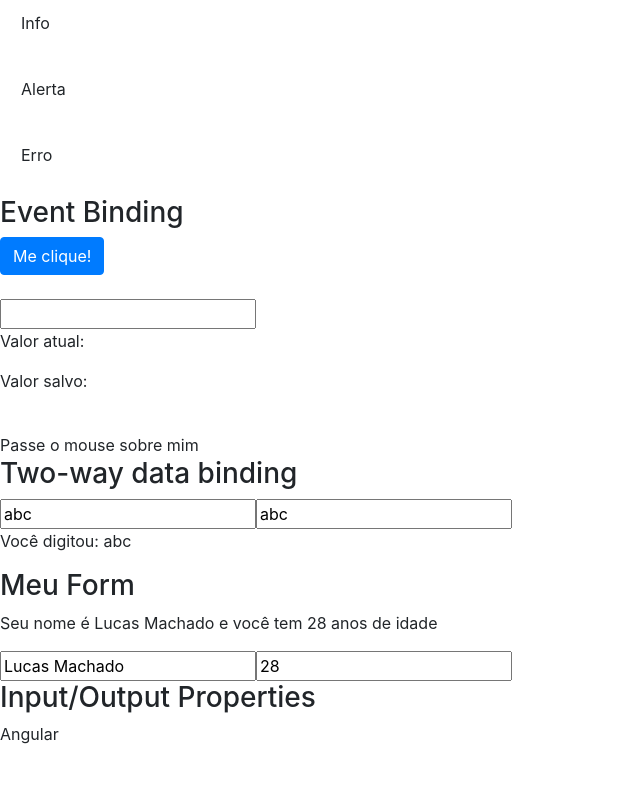
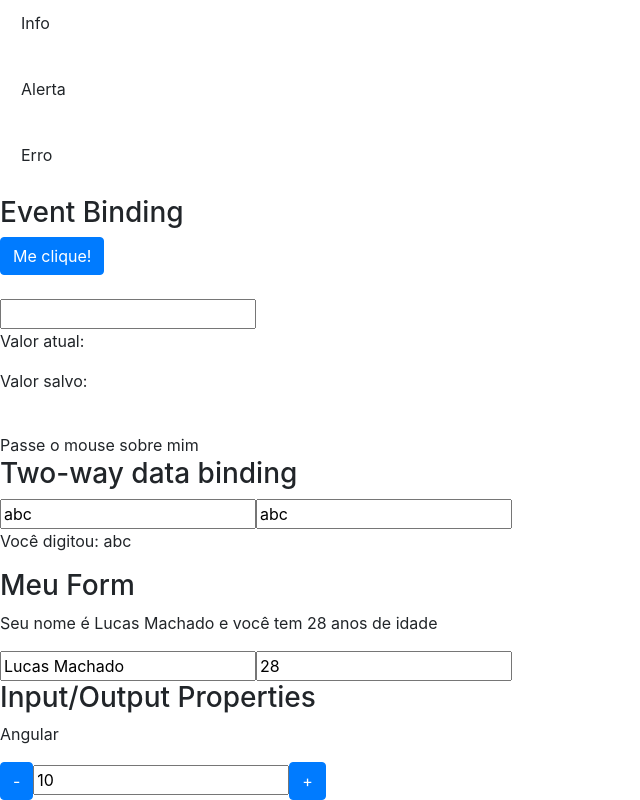
Before and after one commit to lucassmachado/data-bind, an Angular app: page / in a window 1280 px wide. Shown: the part 791-1591 px from the top of the page, without its empty margins (0-640 px from the left). Before the commit the page ends 1553 px from the top, so only its background shows below. Built offline with nearby package versions, Linux system fonts and the light colour scheme.

Commit message:
add output properties examples

```diff
--- a/src/app/data-binding/data-binding.component.html
+++ b/src/app/data-binding/data-binding.component.html
@@ -7,3 +7,7 @@
 <app-meu-form></app-meu-form>
 
 <app-input-output-properties></app-input-output-properties>
+
+<app-contador [valor]="10"
+    (mudouValor)="onMudouValor($event)">
+</app-contador>
--- a/src/app/data-binding/data-binding.component.ts
+++ b/src/app/data-binding/data-binding.component.ts
@@ -7,4 +7,8 @@
 })
 export class DataBindingComponent {
 
+  onMudouValor(evento) {
+    console.log(evento.novoValor);
+  }
+
 }
--- a/src/app/data-binding/data-binding.module.ts
+++ b/src/app/data-binding/data-binding.module.ts
@@ -9,6 +9,7 @@
 import { MeuFormComponent } from './meu-form/meu-form.component';
 import { InputOutputPropertiesComponent } from './input-output-properties/input-output-properties.component';
 import { InputPropertyComponent } from './input-property/input-property.component';
+import { OutputPropertyComponent } from './output-property/output-property.component';
 
 @NgModule({
   declarations: [
@@ -18,7 +19,8 @@
     TwoWayBindingComponent,
     MeuFormComponent,
     InputOutputPropertiesComponent,
-    InputPropertyComponent
+    InputPropertyComponent,
+    OutputPropertyComponent
   ],
   imports: [
     CommonModule,
--- /dev/null
+++ b/src/app/data-binding/output-property/output-property.component.html
@@ -0,0 +1,5 @@
+<div>
+  <button class="btn btn-primary" (click)="decrementar()">-</button>
+  <input type="text" [value]="valor" readonly>
+  <button class="btn btn-primary" (click)="incrementar()">+</button>
+</div>
--- /dev/null
+++ b/src/app/data-binding/output-property/output-property.component.ts
@@ -0,0 +1,26 @@
+import { Component, EventEmitter, Output, Input } from '@angular/core';
+
+@Component({
+  selector: 'app-contador',
+  templateUrl: './output-property.component.html',
+  styleUrls: ['./output-property.component.css']
+})
+export class OutputPropertyComponent {
+
+  @Input()
+  valor = 0;
+
+  @Output()
+  mudouValor = new EventEmitter();
+
+  decrementar() {
+    this.valor--;
+    this.mudouValor.emit({novoValor: this.valor});
+  }
+
+  incrementar() {
+    this.valor++;
+    this.mudouValor.emit({novoValor: this.valor});
+  }
+
+}
```
Also changed, not shown: src/app/data-binding/output-property/output-property.component.css (added), 1 other file (tests, documents, lock files or other folders).
